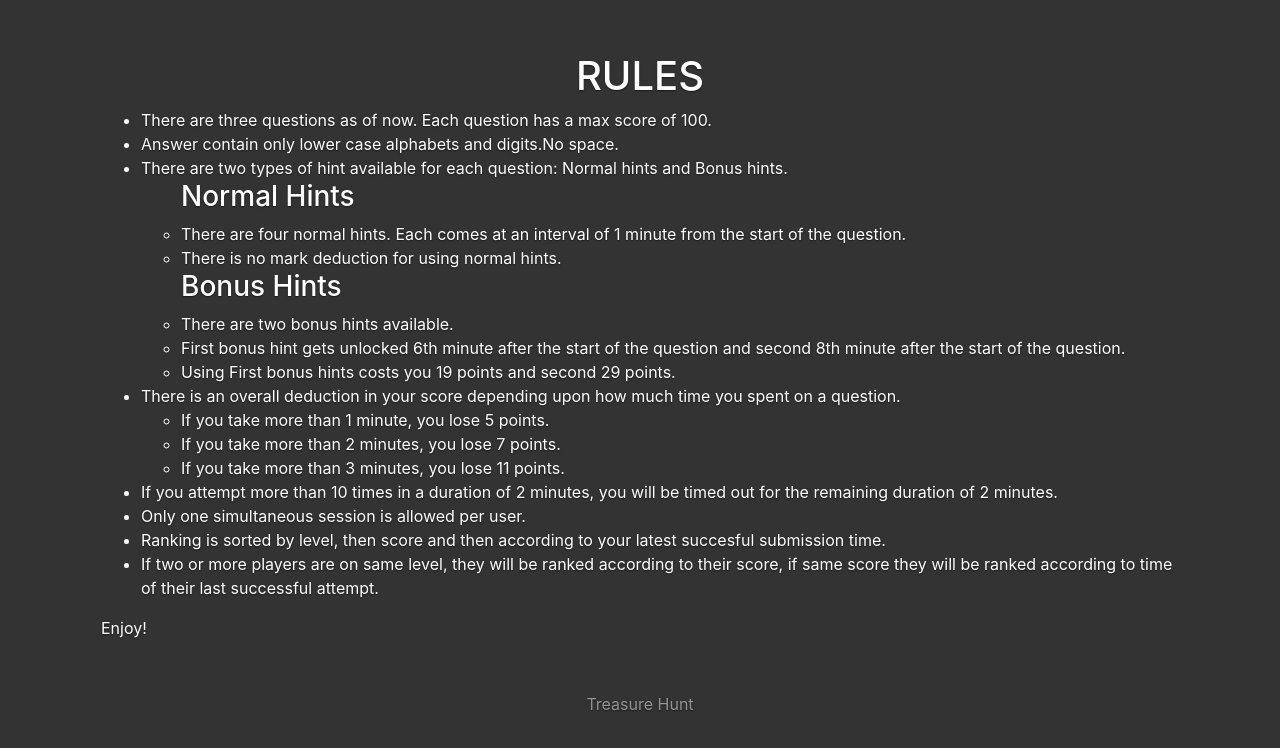
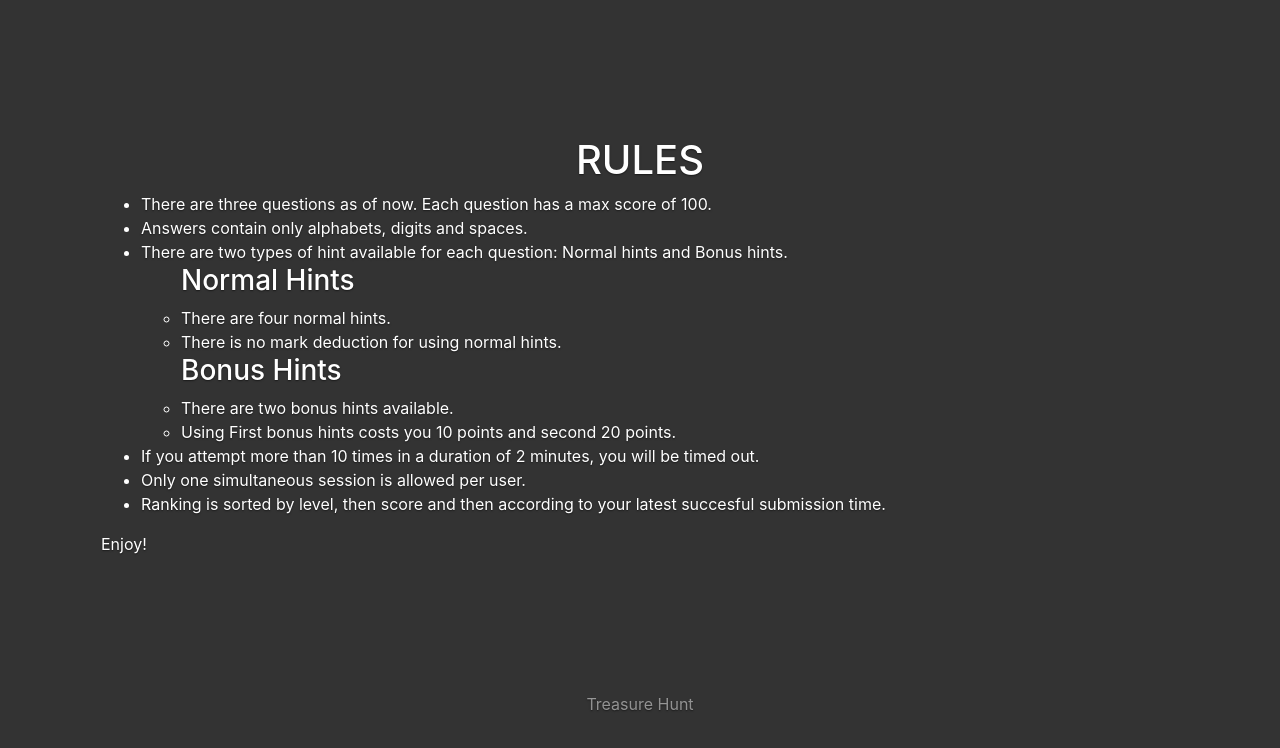
Before and after one commit to swapojha/treasurehunt, a Django app: page /rules/ in a window 1280 px wide. Shown: the part 52-800 px from the top of the page. Run offline with Django 3.2, Linux system fonts and the light colour scheme; some libraries are stand-ins or nearby versions.

Commit message:
Changed Score updation algorithm

```diff
--- a/TreasureHunt/templates/rules.html
+++ b/TreasureHunt/templates/rules.html
@@ -13,32 +13,22 @@
                   <li>
                     There are three questions as of now. Each question has a max score of 100.
                   </li>
-                  <li>Answer contain only lower case alphabets and digits.No space.</li>
+                  <li>Answers contain only alphabets, digits and spaces.</li>
                   <li>
                     There are two types of hint available for each question: Normal hints and Bonus hints.
                     <ul>
                         <h3>Normal Hints</h3>
-                        <li>There are four normal hints. Each comes at an interval of 1 minute from the start of the question.</li>
+                        <li>There are four normal hints.</li>
                         <li>There is no mark deduction for using normal hints.</li>
                         <h3>Bonus Hints</h3>
                         <li>There are two bonus hints available.</li>
-                        <li>First bonus hint gets unlocked 6th minute after the start of the question and second 8th minute after the start of the question.</li>
-                        <li>Using First bonus hints costs you 19 points and second 29 points.</li>
+                        <li>Using First bonus hints costs you 10 points and second 20 points.</li>
                     </ul>
                   </li>
-                  <li>
-                      There is an overall deduction in your score depending upon how much time you spent on a question.
-                      <ul>
-                        <li>If you take more than 1 minute, you lose 5 points.</li>
-                        <li>If you take more than 2 minutes, you lose 7 points.</li>
-                        <li>If you take more than 3 minutes, you lose 11 points.</li>
-                      </ul>
-                  </li>
-                  <li>If you attempt more than 10 times in a duration of 2 minutes, you will be timed out for the remaining duration of 2 minutes.</li>
+                  <li>If you attempt more than 10 times in a duration of 2 minutes, you will be timed out.</li>
                   <li>Only one simultaneous session is allowed per user.</li>
                   <li>Ranking is sorted by level, then score and then according to your latest succesful submission time.</li>
-                  <li>If two or more players are on same level, they will be ranked according to their score, if same score they will be ranked according to time of their last successful attempt.</li>
-              </ul>
+                </ul>
               Enjoy!
           </div>
       </div>
```
Also changed, not shown: hunt/views.py (+57 -19 lines).
